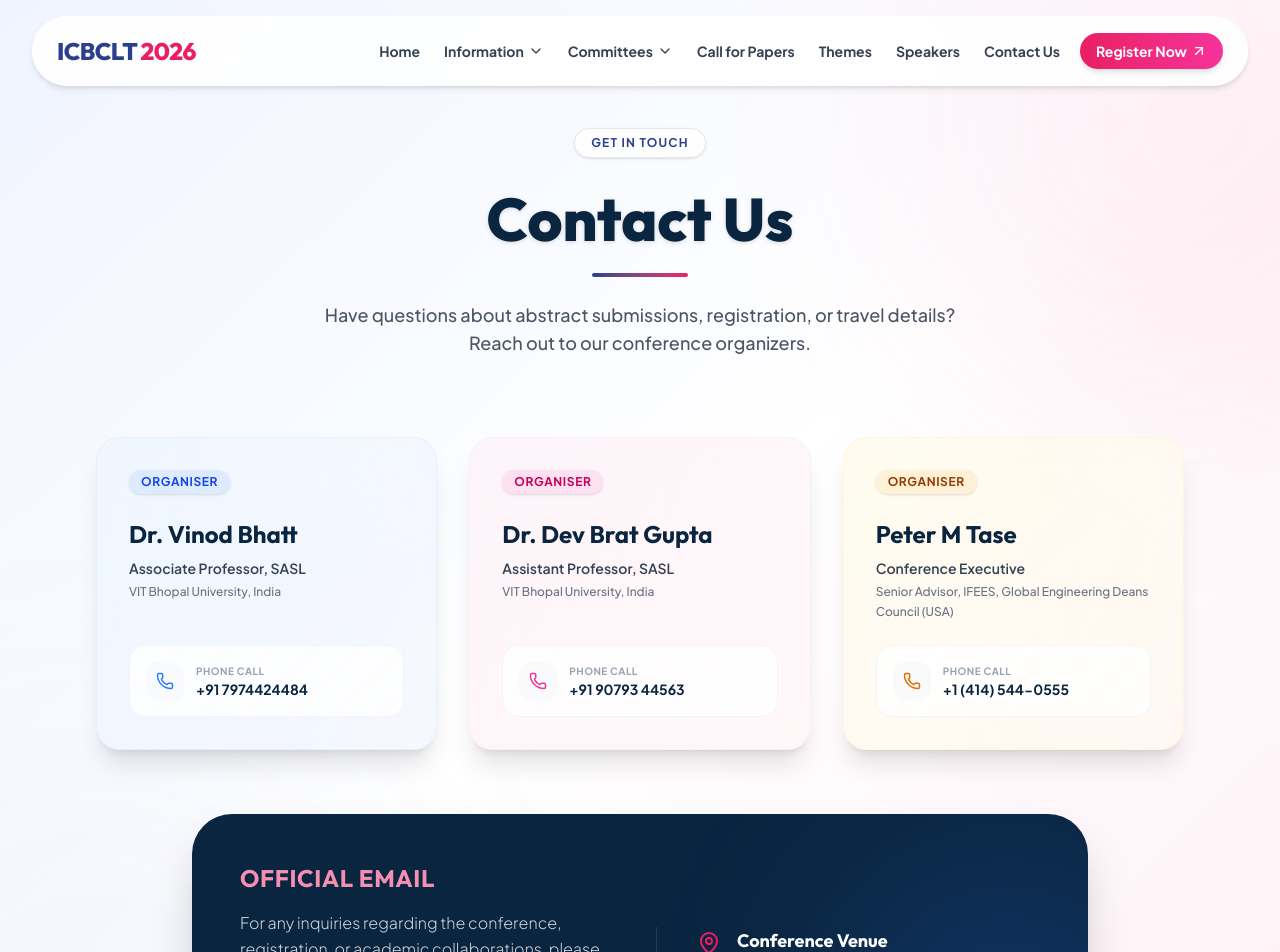
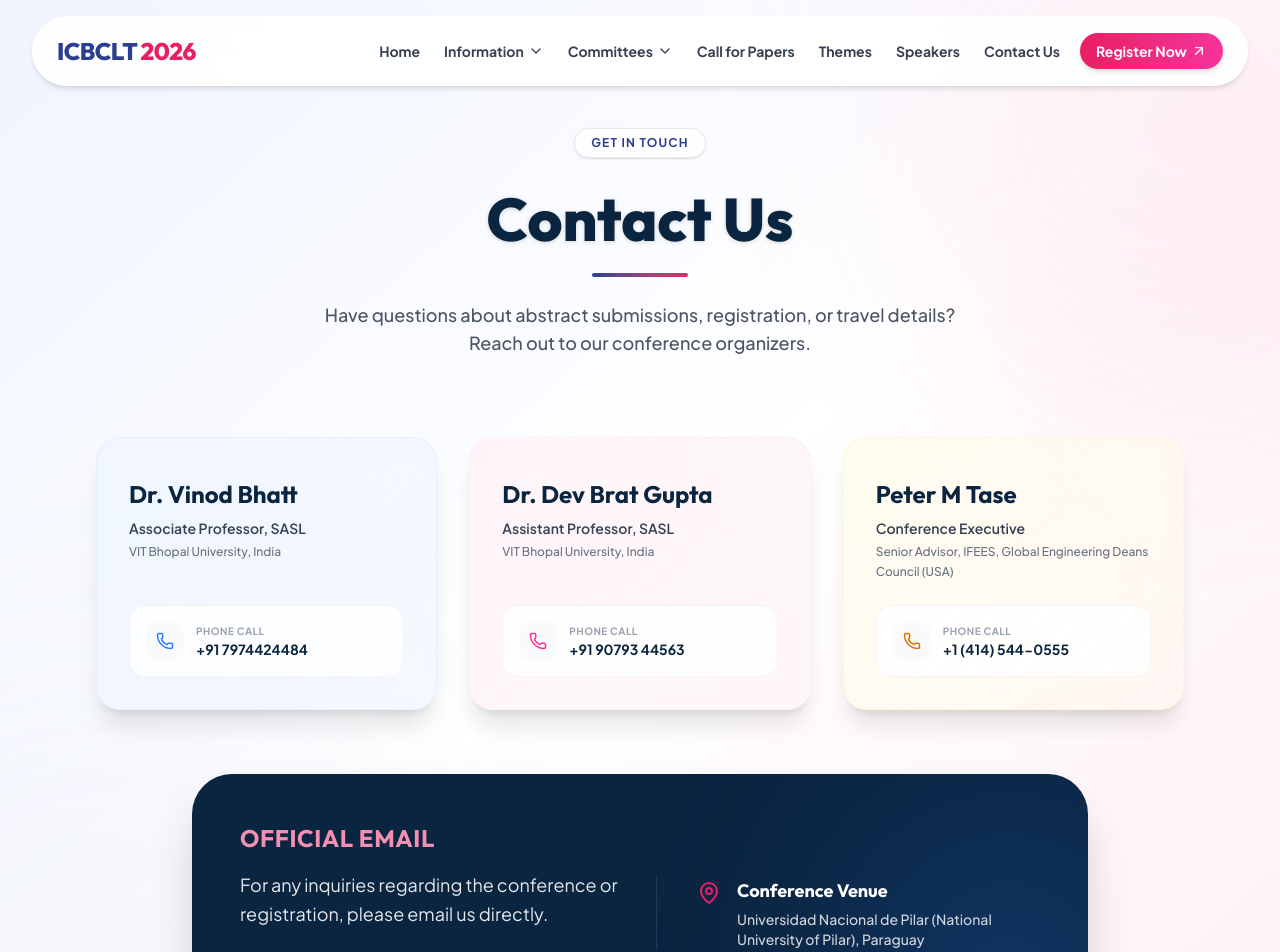
Before and after one commit to pratyush-dubey08/icbclt26-main, a Next.js app: page /contact in a window 1280 px wide. Shown: the top 952 px of the page. Built offline with nearby package versions, Linux system fonts and the light colour scheme.

Commit message:
style: remove organiser badges, increase email inquiry text font size, and remove academic collaborations reference

```diff
--- a/src/app/contact/page.tsx
+++ b/src/app/contact/page.tsx
@@ -106,13 +106,7 @@ export default function ContactPage() {
               {/* Subtle dynamic shapes */}
               <div className="absolute top-0 right-0 w-24 h-24 bg-white/10 rounded-bl-full blur-xl group-hover:scale-125 transition-transform duration-500"></div>
 
-              <div className="flex items-center space-x-3 mb-6 relative z-10">
-                <span className={`px-3 py-1 rounded-full text-xs font-bold uppercase tracking-wider ${contact.badgeColor} shadow-sm`}>
-                  Organiser
-                </span>
-              </div>
-
-              <h2 className="text-2xl font-bold text-[#0a2540] mb-2 relative z-10">
+              <h2 className="text-2xl font-bold text-[#0a2540] mb-2 mt-2 relative z-10">
                 {contact.name}
               </h2>
 
@@ -156,8 +150,8 @@ export default function ContactPage() {
           <div className="grid grid-cols-1 md:grid-cols-2 gap-8 items-center relative z-10">
             <div>
               <h3 className="text-2xl font-bold text-[var(--color-brand-gold-light)] mb-4 uppercase tracking-wide">Official Email</h3>
-              <p className="text-gray-300 leading-relaxed mb-6 font-light text-base">
-                For any inquiries regarding the conference, registration, or academic collaborations, please email us directly.
+              <p className="text-gray-200 leading-relaxed mb-6 font-normal text-lg">
+                For any inquiries regarding the conference or registration, please email us directly.
               </p>
               <a
                 href="mailto:icbclt2026@vitbhopal.ac.in"
```
